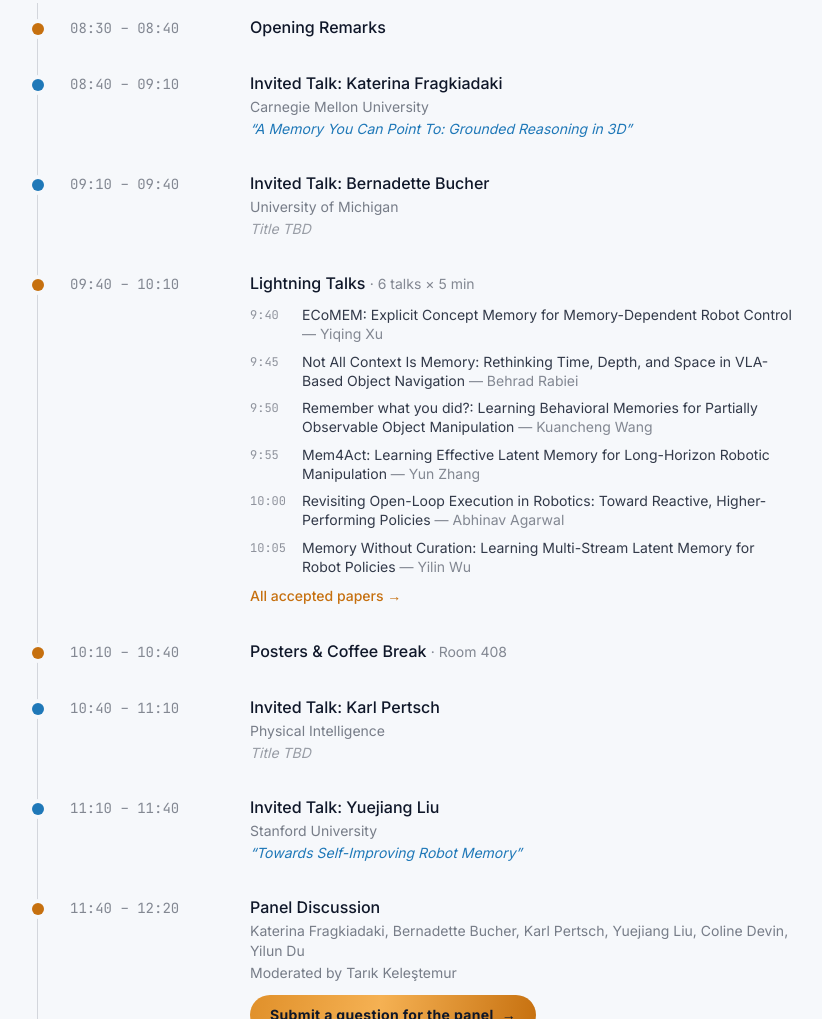
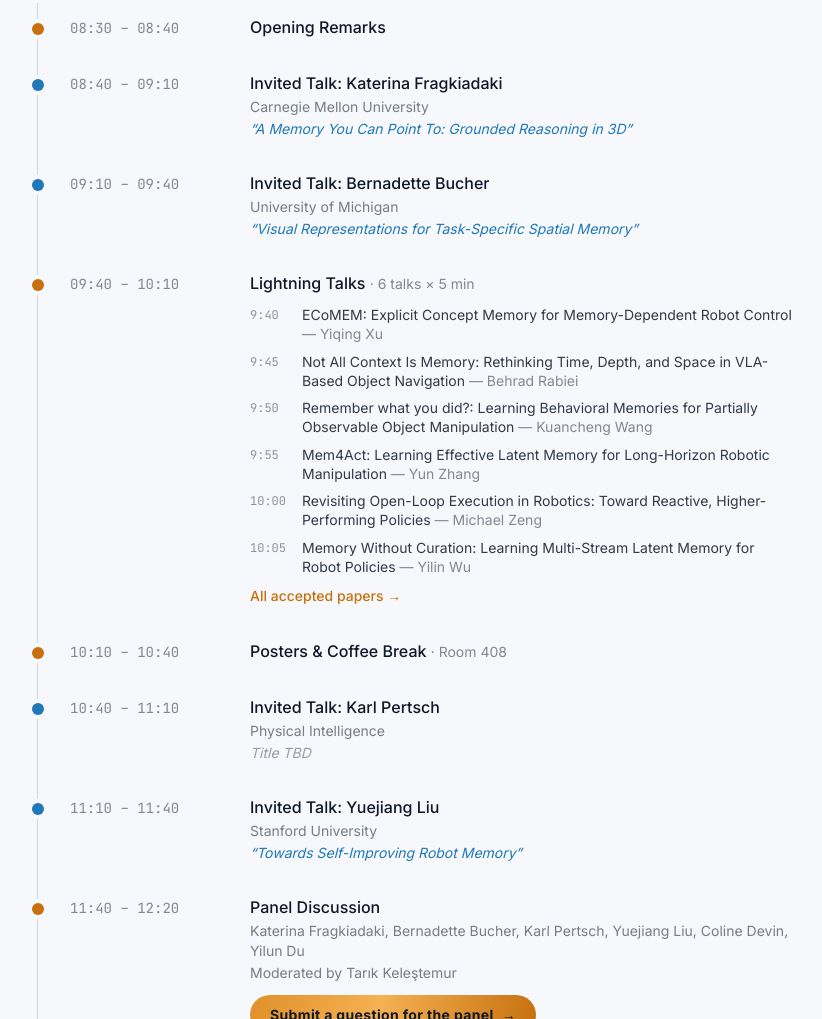
Before and after one commit to corl2026-memory/corl2026-memory.github.io, a plain HTML site: page index.html in a window 1280 px wide. Shown: the part 2585-3604 px from the top of the page, without its empty margins (231-1053 px from the left). Drawn offline with nearby package versions, Linux system fonts and the light colour scheme.

Commit message:
Update lightning talk presenter and Bucher talk title
Co-Authored-By: Claude Opus 5.5 <noreply@anthropic.com>

```diff
--- a/index.html
+++ b/index.html
@@ -337,7 +337,7 @@
             <span class="font-mono text-sm text-ink/50 sm:w-40 shrink-0">09:10 – 09:40</span>
             <span class="font-medium">Invited Talk: Bernadette Bucher
               <span class="block text-sm text-ink/55 font-normal mt-0.5">University of Michigan</span>
-              <span class="block text-sm text-ink/40 font-normal italic mt-0.5">Title TBD</span>
+              <span class="block text-sm text-sky font-normal italic mt-0.5">“Visual Representations for Task-Specific Spatial Memory”</span>
             </span>
           </div>
         </li>
@@ -365,7 +365,7 @@
                 </li>
                 <li class="flex gap-3">
                   <span class="font-mono text-xs text-ink/45 w-10 shrink-0 pt-0.5">10:00</span>
-                  <span><span class="text-ink/85">Revisiting Open-Loop Execution in Robotics: Toward Reactive, Higher-Performing Policies</span> <span class="text-ink/50">— Abhinav Agarwal</span></span>
+                  <span><span class="text-ink/85">Revisiting Open-Loop Execution in Robotics: Toward Reactive, Higher-Performing Policies</span> <span class="text-ink/50">— Michael Zeng</span></span>
                 </li>
                 <li class="flex gap-3">
                   <span class="font-mono text-xs text-ink/45 w-10 shrink-0 pt-0.5">10:05</span>
```
